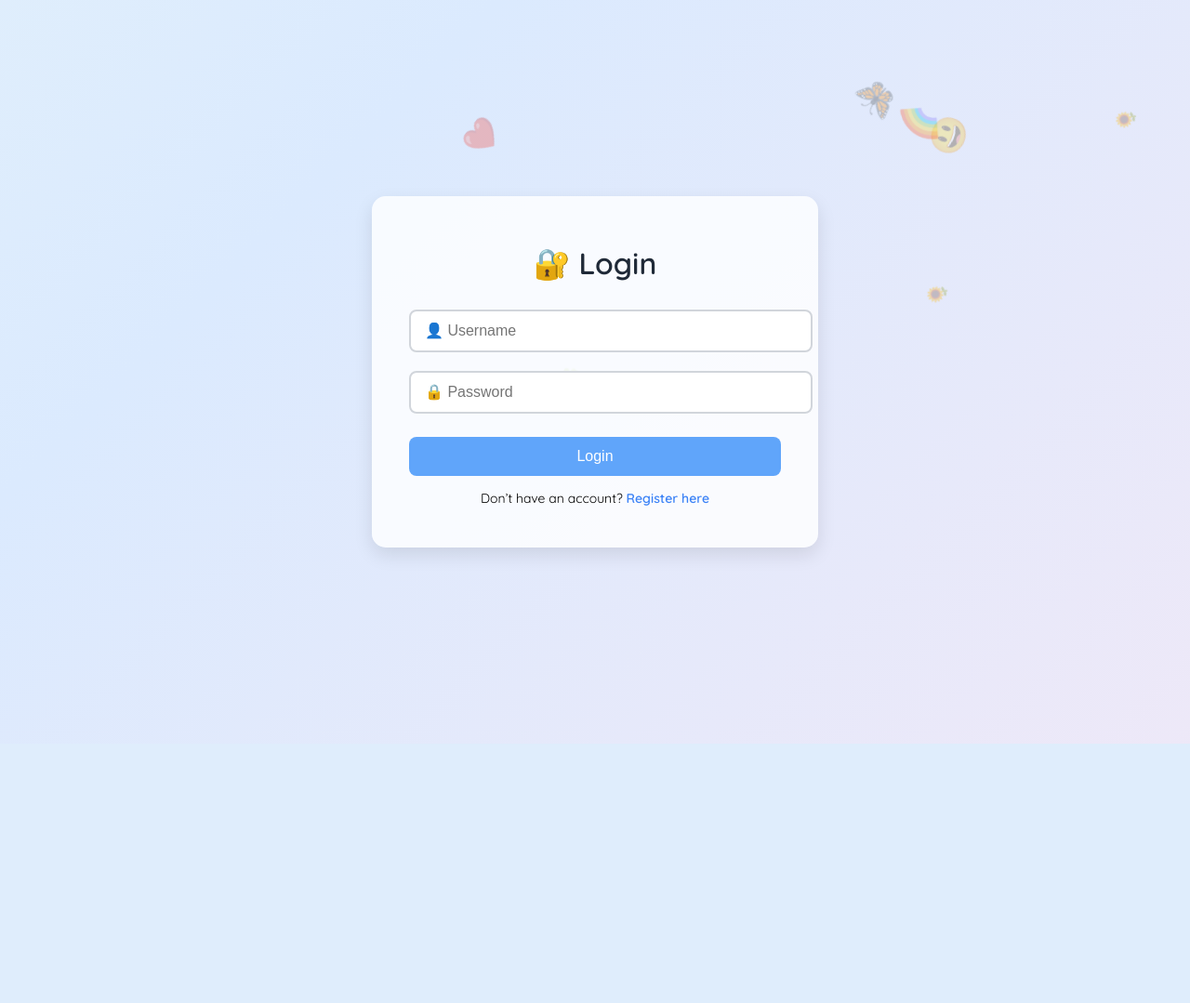
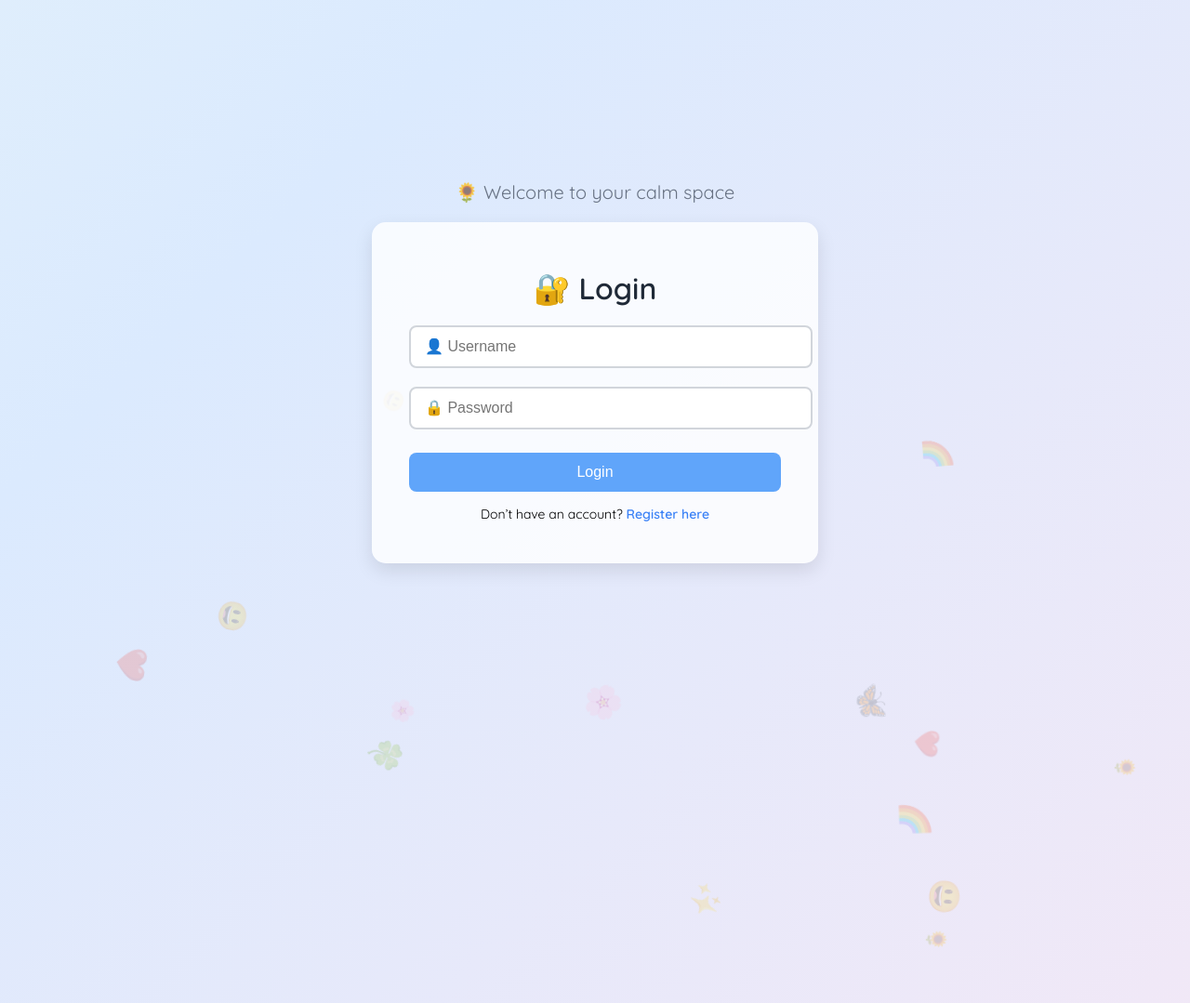
Before and after one commit to Gagan2435/AI-Blockchain-Mood-Journal, a Flask app: page /login in a window 1280 px wide. Shown: the top 1079 px of the page at 93% size. Before the commit the page ends 800 px from the top, so only its background shows below. Run offline with Flask 3, Linux system fonts and the light colour scheme.

Commit message:
Added quotes

```diff
--- a/templates/login.html
+++ b/templates/login.html
@@ -14,17 +14,27 @@
             background-size: 400% 400%;
             animation: gradientBG 15s ease infinite;
             display: flex;
+            flex-direction: column;
             justify-content: center;
             align-items: center;
             height: 100vh;
             margin: 0;
             overflow: hidden;
+            text-align: center;
         }
 
         @keyframes gradientBG {
             0% { background-position: 0% 50%; }
             50% { background-position: 100% 50%; }
             100% { background-position: 0% 50%; }
+        }
+
+        .quote {
+            font-size: 20px;
+            color: #374151;
+            margin-bottom: 20px;
+            opacity: 0.7;
+            max-width: 90%;
         }
 
         .login-container {
@@ -34,13 +44,12 @@
             box-shadow: 0 8px 20px rgba(0, 0, 0, 0.1);
             width: 90%;
             max-width: 400px;
-            text-align: center;
             position: relative;
-            z-index: 1;
+            z-index: 2;
         }
 
         h1 {
-            margin-bottom: 20px;
+            margin-bottom: 10px;
             color: #1f2937;
         }
 
@@ -98,34 +107,40 @@
         .emoji-float {
             position: absolute;
             font-size: 24px;
-            opacity: 0.3;
-            animation: floatEmoji 12s infinite;
+            opacity: 0.2;
+            animation: floatEmoji 25s linear infinite;
+            user-select: none;
+            pointer-events: none;
         }
 
         @keyframes floatEmoji {
             0% { transform: translateY(100vh) rotate(0deg); }
-            100% { transform: translateY(-100vh) rotate(360deg); }
+            100% { transform: translateY(-120vh) rotate(360deg); }
         }
     </style>
 </head>
 
 <body>
+
     <!-- Floating emojis -->
     <script>
         document.addEventListener("DOMContentLoaded", () => {
             const emojis = ['✨', '🌸', '🌈', '💫', '🍀', '❤️', '😃', '🌻', '🦋'];
-            for (let i = 0; i < 20; i++) {
+            for (let i = 0; i < 15; i++) {
                 const emoji = document.createElement("div");
                 emoji.classList.add("emoji-float");
                 emoji.style.left = Math.random() * 100 + "vw";
                 emoji.style.top = Math.random() * 100 + "vh";
-                emoji.style.fontSize = (20 + Math.random() * 20) + "px";
+                emoji.style.fontSize = (20 + Math.random() * 15) + "px";
                 emoji.textContent = emojis[Math.floor(Math.random() * emojis.length)];
-                emoji.style.animationDuration = (8 + Math.random() * 10) + "s";
+                emoji.style.animationDuration = (20 + Math.random() * 10) + "s";
                 document.body.appendChild(emoji);
             }
         });
     </script>
+
+    <!-- Static quote outside container -->
+    <div class="quote" id="quoteDisplay">🌻 Welcome to your calm space</div>
 
     <div class="login-container">
         <h1>🔐 Login</h1>
@@ -137,6 +152,27 @@
         <p>Don’t have an account? <a href="/register">Register here</a></p>
     </div>
 
+    <script>
+        const quotes = [
+            "Breathe in calm 🌿",
+            "You matter 💛",
+            "Small steps, big dreams ✨",
+            "Be kind to yourself 🌻",
+            "It’s okay to rest 🛌",
+            "Choose joy 🌈",
+            "You are enough 🌼",
+            "Keep going 💫",
+            "One day at a time 🌷"
+        ];
+
+        // Change quote every 5 seconds
+        let current = 0;
+        setInterval(() => {
+            current = (current + 1) % quotes.length;
+            document.getElementById("quoteDisplay").textContent = quotes[current];
+        }, 3000);
+    </script>
+
 </body>
 
 </html>
```
Also changed, not shown: templates/register.html (+21 -4 lines).
